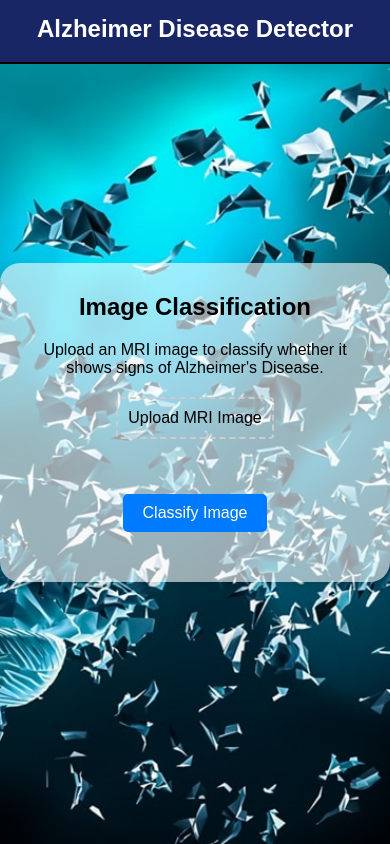
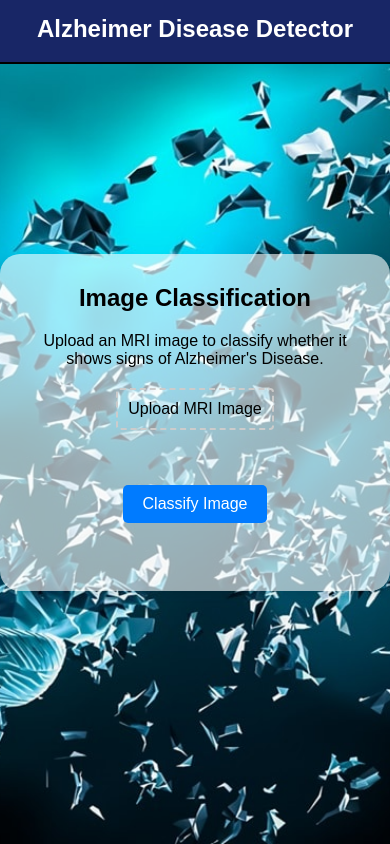
Before and after one commit to Divanshu9090/Alzheimer_Disease_Detector, a Flask app: page / in a window 390 px wide. Run offline with Flask 3, Linux system fonts and the light colour scheme.

Commit message:
Change in style aur responsiveness

```diff
--- a/static/script.js
+++ b/static/script.js
@@ -42,7 +42,9 @@ document.getElementById("uploadForm").addEventListener("click", async (event) =>
         });
         const result = await response.json();
         if (response.ok) {
-            document.getElementById("result").textContent = `Predicted Class: ${result.class}`;
+            const ans=document.createElement('p');
+            ans.textContent = `Predicted Class: ${result.class}`;
+            document.getElementById("result").appendChild(ans);
         } else {
             document.getElementById("result").textContent = `Error: ${result.error}`;
         }
--- a/static/styles.css
+++ b/static/styles.css
@@ -41,10 +41,12 @@
     margin-right: 5%;
 }
 
-h2,p {
+h2, .intro-text {
     color: black;
     margin-bottom: 20px;
 }
+
+
 
 
 input[type="file"] {
@@ -65,11 +67,6 @@ button:hover {
     background-color: #0056b3;
 }
 
-#result {
-    margin-top: 20px;
-    font-size: 18px;
-    color: #333;
-}
 
 .image-upload-label {
     display: inline-block; /* Make the label inline block to center it */
@@ -127,7 +124,19 @@ button {
 }
 
 #result{
-    color: black;
+    padding: 0;
+    margin: 0;
+    /* color: black; */
+    background-color: goldenrod;
+    border-radius: 8px;
+    display: inline-block;
+}
+
+#result p{
+    color: white;
+    font-size: 18px;
+    font-weight: bold;
+    padding: 10px;
 }
 
 @media (max-width: 800px) {
--- a/templates/index.html
+++ b/templates/index.html
@@ -36,5 +36,4 @@
 
     <script src="../static/script.js"></script>
 </body>
-
 </html>
```
